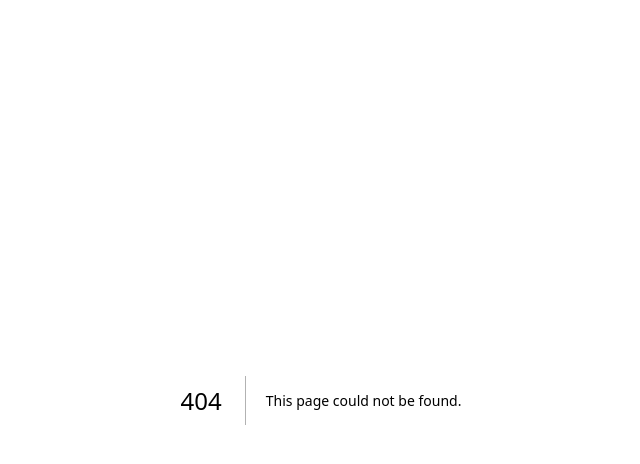
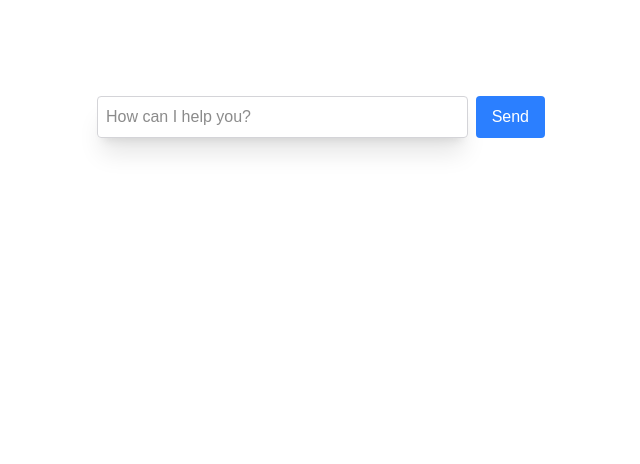
Before and after one commit to Dibyendu-dev/ai-sdk-projects, a Next.js app: page /ui/stream in a window 1280 px wide. Before the commit this address had no page. Shown: the top 464 px of the page, without its empty margins (319-959 px from the left). Built offline with nearby package versions, Linux system fonts and the light colour scheme.

Commit message:
getting llm  response in ui using stream

```diff
--- /dev/null
+++ b/app/api/stream/route.ts
@@ -0,0 +1,18 @@
+import { streamText } from "ai";
+import {openai} from "@ai-sdk/openai";
+
+export async function POST(req: Request){
+  try {
+    const {prompt} = await req.json();
+    const result =  streamText({
+          model: openai("gpt-4.1-nano"),
+          prompt,
+
+      });
+
+      return result.toUIMessageStreamResponse();
+  } catch (error) {
+    console.error("Error in generating text", error);
+    return Response.json({error: "failed to generate text"}, { status: 500})
+  }
+}
--- /dev/null
+++ b/app/ui/stream/page.tsx
@@ -0,0 +1,56 @@
+"use client"
+import { useCompletion } from "@ai-sdk/react"
+
+export default function Page() {
+    const {
+        completion,
+        input,
+        handleInputChange,
+        handleSubmit,
+        isLoading,
+        error,
+        stop,
+        setInput,
+    } = useCompletion({api: "/api/stream"})
+  return (
+    <div className="flex flex-col w-full max-w-md py-24 mx-auto stretch">
+         {error && <div className="text-red-500 mb-4">{error.message}</div>}
+         {isLoading && !completion && <div>Loading...</div>}
+
+        <form
+        onSubmit={(e)=>{
+            e.preventDefault()
+            setInput("")
+            handleSubmit(e)
+        }}>
+         <div className="flex gap-2">
+          <input
+            className="flex-1 dark:bg-zinc-800 p-2 border border-zinc-300 dark:border-zinc-700 rounded shadow-xl"
+            value={input}
+            onChange={handleInputChange}
+            placeholder="How can I help you?"
+          />
+          {isLoading ? (
+            <button
+              onClick={stop}
+              className="bg-red-500 text-white px-4 py-2 rounded hover:bg-red-600 transition-colors"
+            >
+              Stop
+            </button>
+          ) : (
+            <button
+              type="submit"
+              className="bg-blue-500 text-white px-4 py-2 rounded hover:bg-blue-600 transition-colors disabled:opacity-50 disabled:cursor-not-allowed"
+              disabled={isLoading}
+            >
+              Send
+            </button>
+          )}
+        </div>
+        </form>
+        <div className=" block mt-5 text-lg leading-tight font-medium text-grey">
+             {completion && <div className="whitespace-pre-wrap">{completion}</div>}
+        </div>
+    </div>
+  )
+}
```
